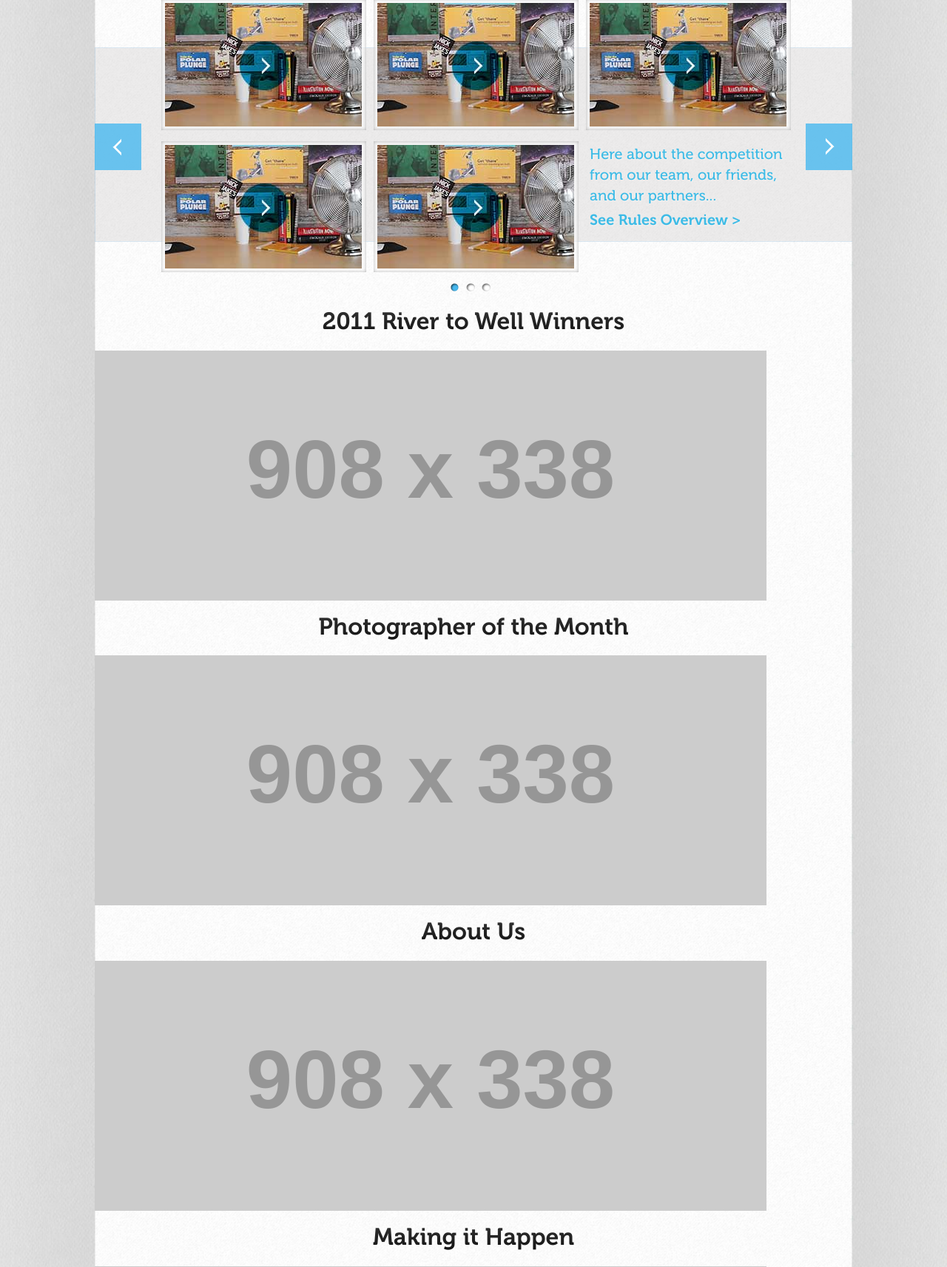
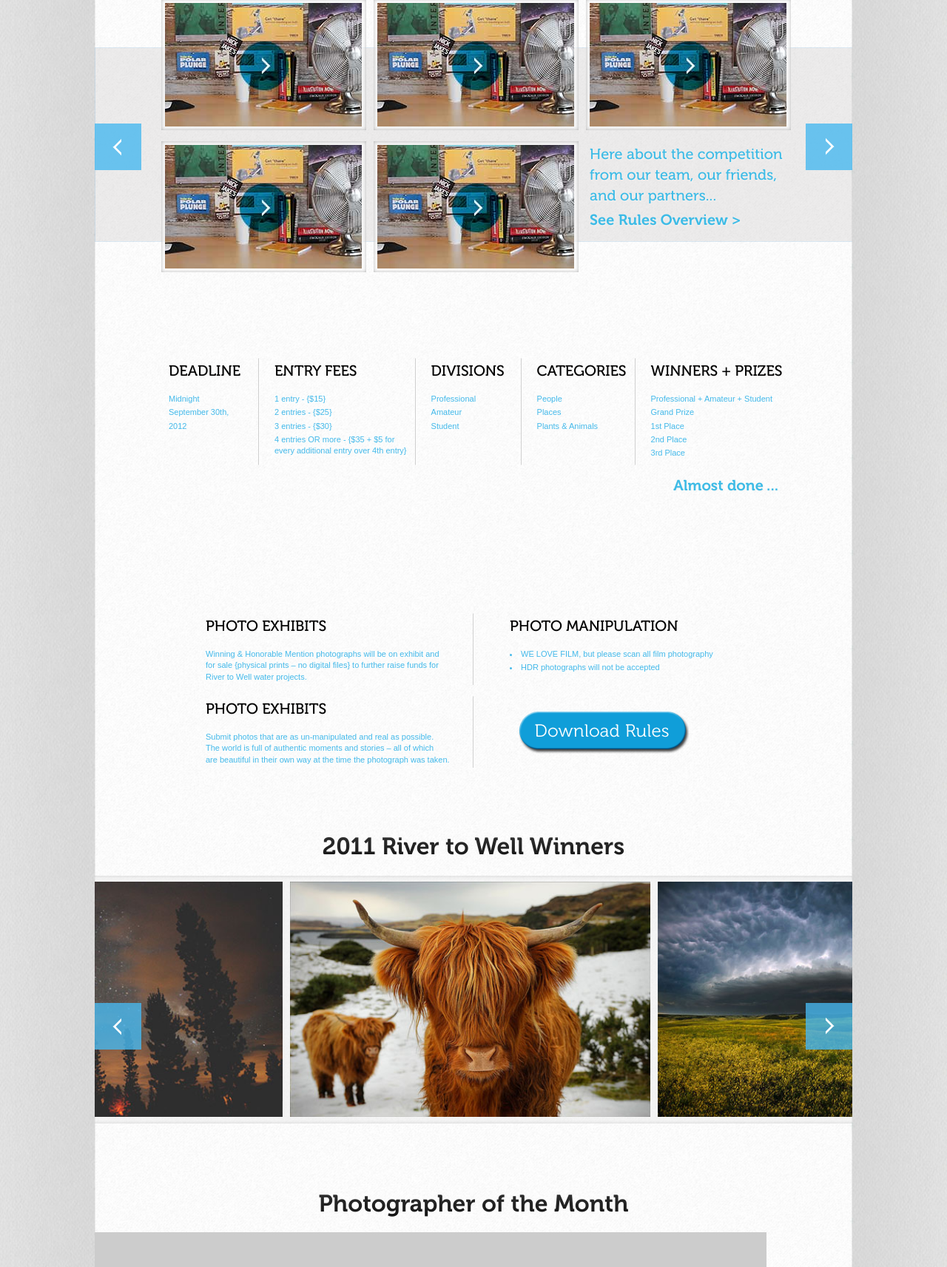
Before and after one commit to spfaffly/rtw-htmlbuild, a PHP site: a page that uses index.html in a window 1280 px wide. Shown: the part 748-2461 px from the top of the page at 74% size. Run offline with PHP 8.4, Linux system fonts and the light colour scheme; grey boxes labelled with a size stand in for pictures from a placeholder-image service; some libraries are stand-ins or nearby versions.

Commit message:
Winners section

```diff
--- a/css/style.css
+++ b/css/style.css
@@ -75,7 +75,6 @@ td { vertical-align: top; }
   /* Section */
   .section { }
   .section h2 { margin:15px 0; }
-    .section .carousel { background:url(../img/section_overlay.png) 0 65px no-repeat; height:400px; position: relative; }
   .section .slide { float: left; width:1024px; height:370px; }
   .section .carousel .pager { }
 
@@ -90,6 +89,14 @@ td { vertical-align: top; }
   .pager { text-align:center; }
   .pager a { margin-right:8px; background:url(../img/pager_button_sprite.png) -21px 0 no-repeat; height:13px; width:13px; display: inline-block; border: 0; font: 0/0 a; text-shadow: none; color: transparent; background-color: transparent; }
   .pager a.selected { background-position:0 0; }
+
+  /* Thumbnail */
+  .thumbnail { position: relative; }
+  a.thumbnail { float: left; }
+  .thumbnail img { float: left; }
+  .thumbnail .description { position: absolute; width: 100%; left: 0; bottom: -40px; background: #09d5ce; padding: 8px 0; text-align: center; font-family:'Museo-700'; font-weight:400; color: #333; -webkit-transition:all 0.5s ease-in-out; -moz-transition:all 0.5s ease-in-out; -o-transition:all 0.5s ease-in-out; -ms-transition:all 0.5s ease-in-out; transition:all 0.5s ease-in-out; }
+  .thumbnail:hover .description { bottom: 0; }
+  .thumbnail.active .description { bottom: 0; }
 
   /* Header */
     /* Donate Nag */
@@ -120,7 +127,7 @@ td { vertical-align: top; }
 
   /* Hero */
   .hero { padding:0 0 30px 0; overflow: hidden; position: relative; }
-    .hero .slide { float: left; width:1024px; overflow: hidden; }
+  .hero .slide { float: left; width:1024px; overflow: hidden; position: relative; }
     .hero .slide.hide { display: none; }
   .hero .slide img { width:100%; }
   .hero .donate { }
@@ -132,6 +139,7 @@ td { vertical-align: top; }
   .competition .nexttext { text-shadow: 1px 1px 2px #f4f3f3; font-size:20px; color: #3dbbe6; font-family:'Museo-500'; }
   .competition .nexttext p { margin:0; }
   .competition .nexttext a { color: #3dbbe6; font-family:'Museo-700'; display: block !important; margin-top:5px; }
+  .section.competition .carousel { background:url(../img/section_overlay.png) 0 65px no-repeat; height:400px; position: relative; }
 
     /* Slide One */
     .competition .slideone .nexttext { padding:5px; margin-right:10px; margin-bottom:15px; height:167px; width:267px; float: left; }
@@ -142,7 +150,7 @@ td { vertical-align: top; }
     .competition .slidetwo .column li { color: #43b9ea; font-family: "Arial"; font-size: 11px; margin-bottom: 3px; }
     .competition .slidetwo .column.first { margin-left:100px; }
     .competition .slidetwo .column.last { background: none; }
-    .competition .slidetwo .nexttext { position: absolute; bottom: 65px; right: 100px; }
+    .competition .slidetwo .nexttext { float: right; margin-right: 100px; margin-top: 10px; }
     /* Slide Three */
     .competition .slidethree { padding-top:75px; height: 295px; }
     .competition .slidethree .column { width:350px; float: left; padding-right: 15px; margin-right: 18px; background: url(../img/slide_column_background.png) right 15px no-repeat; min-height: 100px; }
@@ -156,6 +164,9 @@ td { vertical-align: top; }
       .competition .slidethree .downloadrules:hover { background-position: 0 -60px; }
 
   /* Winners Section */
+  .section.winners .carousel { background:url(../img/section_overlay2.png) 0 0 repeat-x; width: 100%; height:400px; position: relative; }
+  .winners .carousel { padding-top: 8px; }
+  .winners .carousel li { float: left; margin-right: 10px; }
 
   /* Contacts Section */
   .contact fieldset { width:625px; margin:0 auto; }
--- a/index.html
+++ b/index.html
@@ -143,7 +143,20 @@
 
     <section id="winners" class="winners section clearfix">
       <h2>2011 River to Well Winners</h2>
-      <img src="http://placehold.it/908x338&amp;text=Winners" />
+      <div class="carousel">
+        <ul class="reset">
+          <li><a href="#" class="thumbnail"><img src="img/winners/winner_1.jpg" height="318" width="487" /><div class="description">Title of Photograph &bull; Rusty Wright &bull; Lawrence, KS</div></a></li>
+          <li><a href="#" class="thumbnail"><img src="img/winners/winner_2.jpg" height="318" width="487" /><div class="description">Title of Photograph &bull; Rusty Wright &bull; Lawrence, KS</div></a></li>
+          <li><a href="#" class="thumbnail"><img src="img/winners/winner_3.jpg" height="318" width="487" /><div class="description">Title of Photograph &bull; Rusty Wright &bull; Lawrence, KS</div></a></li>
+          <li><a href="#" class="thumbnail"><img src="img/winners/winner_1.jpg" height="318" width="487" /><div class="description">Title of Photograph &bull; Rusty Wright &bull; Lawrence, KS</div></a></li>
+          <li><a href="#" class="thumbnail"><img src="img/winners/winner_2.jpg" height="318" width="487" /><div class="description">Title of Photograph &bull; Rusty Wright &bull; Lawrence, KS</div></a></li>
+          <li><a href="#" class="thumbnail"><img src="img/winners/winner_3.jpg" height="318" width="487" /><div class="description">Title of Photograph &bull; Rusty Wright &bull; Lawrence, KS</div></a></li>
+        </ul>
+
+        <a href="#" class="ir arrow prev">Previous</a>
+        <a href="#" class="ir arrow next">Next</a>
+        <div class="pager"></div>
+      </div>
     </section> <!-- END winners -->
 
     <section id="potm" class="potm section clearfix">
--- a/js/main.js
+++ b/js/main.js
@@ -39,7 +39,32 @@ $(document).ready(function(){
     //      sticky_navigation();
     // });
 
-	/* Initialize Main Hero */
+  /* Initialize Carousels */
+  // $(".carousel ul").carouFredSel({
+  //   circular: false,
+  //   infinite: false,
+  //   width: "100%",
+  //   height: "auto",
+  //   auto: { play: false, duration: 3000 },
+  //   scroll:{duration: 1000, fx:"scroll", easing: "swing"},
+  //   prev: {
+  //      button: function() {
+  //         return $(this).parents(".section").find(".prev");
+  //      }
+  //   },
+  //   next: {
+  //      button: function() {
+  //         return $(this).parents(".section").find(".next");
+  //      }
+  //   },
+  //   pagination  : {
+  //      container: function() {
+  //         return $(this).parents(".section").find(".pager");
+  //      }
+  //   }
+  // });
+
+	/* Override - Initialize Main Hero */
 	$("#herocarousel").carouFredSel({
     width: "100%",
     height: "auto",
@@ -50,14 +75,15 @@ $(document).ready(function(){
     pagination: "#hero .pager"
 	});
 
-   /* Initialize Carousels */
-   $(".carousel ul").carouFredSel({
-      circular: false,
-      infinite: false,
+  /* Override - Initialize Winners */
+  $("#winners .carousel ul").carouFredSel({
+    circular: true,
+    infinite: true,
     width: "100%",
     height: "auto",
-      auto: { play: false, duration: 3000 },
-      scroll:{duration: 1000, fx:"scroll", easing: "swing"},
+    auto: { items: 1, visible: 1, play: true, pauseDuration: 4000, duration: 1000, pauseOnHover: true },
+    scroll:{ items: 1, duration: 1000, fx:"scroll", easing: "swing"},
+    items: { visible : "+1" },
     prev: {
        button: function() {
           return $(this).parents(".section").find(".prev");
@@ -69,47 +95,48 @@ $(document).ready(function(){
        }
     },
     pagination  : {
-         container: function() {
-            return $(this).parents(".section").find(".pager");
-         }
+      // items : 1,
+      //  container: function() {
+      //     return $(this).parents(".section").find(".pager");
+      //  }
     }
   });
 
 	/* Initialize Winners */
 	// @TODO: Custom callback functions to control scolling
-	$("#winnercarousel").carouFredSel({
-	    items: { visible: '+1' },
-		auto: { items: 1, pauseDuration: 4000 },
-	    width: "100%",
-	    prev: '#winnerprev',
-        next: '#winnernext',
-        scroll: {
-        	pauseOnHover: true,
-        	onBefore: function(oldItems, newItems){
-        		var count = 0;
-        		//oldItems.removeClass('opacity');
-        		newItems.each(function(){
-        			if(count == 0 || count == 2){
-        				$(this).addClass('opacity');
-        			} else {
-        				$(this).removeClass('opacity');
-        			}
-        			count++;
-        		});
-        	}
-        },
-        onCreate: function(items){
-        	var count = 0;
-    		//oldItems.removeClass('opacity');
-    		items.each(function(){
-    			if(count == 0 || count == 2){
-    				$(this).addClass('opacity');
-    			} else {
-    				$(this).removeClass('opacity');
-    			}
-    			count++;
-    		});
-        }
-	});
+	// $("#winnercarousel").carouFredSel({
+	//     items: { visible: '+1' },
+	// 	auto: { items: 1, pauseDuration: 4000 },
+	//     width: "100%",
+	//     prev: '#winnerprev',
+ //        next: '#winnernext',
+ //        scroll: {
+ //        	pauseOnHover: true,
+ //        	onBefore: function(oldItems, newItems){
+ //        		var count = 0;
+ //        		//oldItems.removeClass('opacity');
+ //        		newItems.each(function(){
+ //        			if(count == 0 || count == 2){
+ //        				$(this).addClass('opacity');
+ //        			} else {
+ //        				$(this).removeClass('opacity');
+ //        			}
+ //        			count++;
+ //        		});
+ //        	}
+ //        },
+ //        onCreate: function(items){
+ //        	var count = 0;
+ //    		//oldItems.removeClass('opacity');
+ //    		items.each(function(){
+ //    			if(count == 0 || count == 2){
+ //    				$(this).addClass('opacity');
+ //    			} else {
+ //    				$(this).removeClass('opacity');
+ //    			}
+ //    			count++;
+ //    		});
+ //        }
+	// });
 
 });
```
Also changed, not shown: img/section_overlay2.png (added), img/winners/winner_1.jpg. Lines whose indentation alone changed are shown as unchanged.
